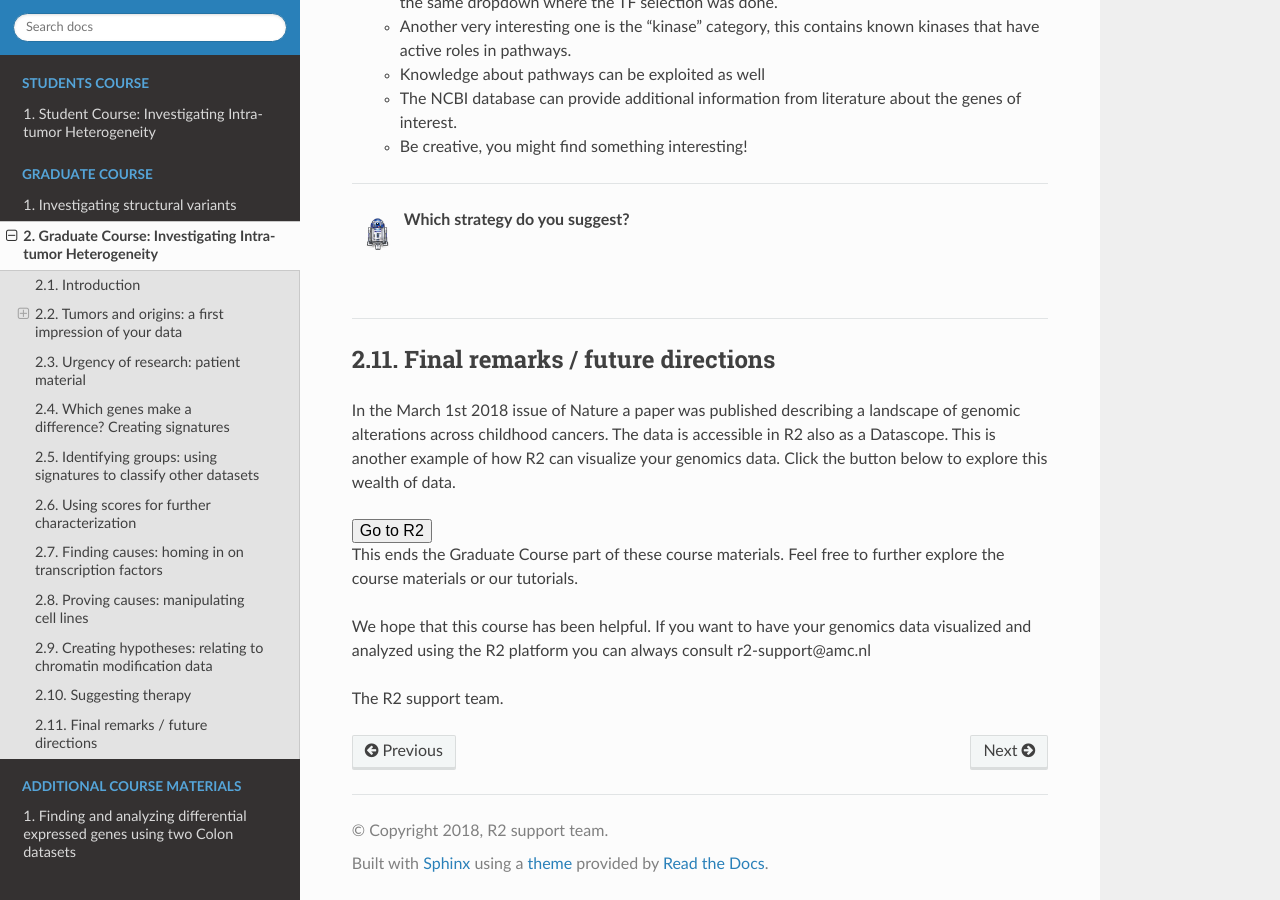
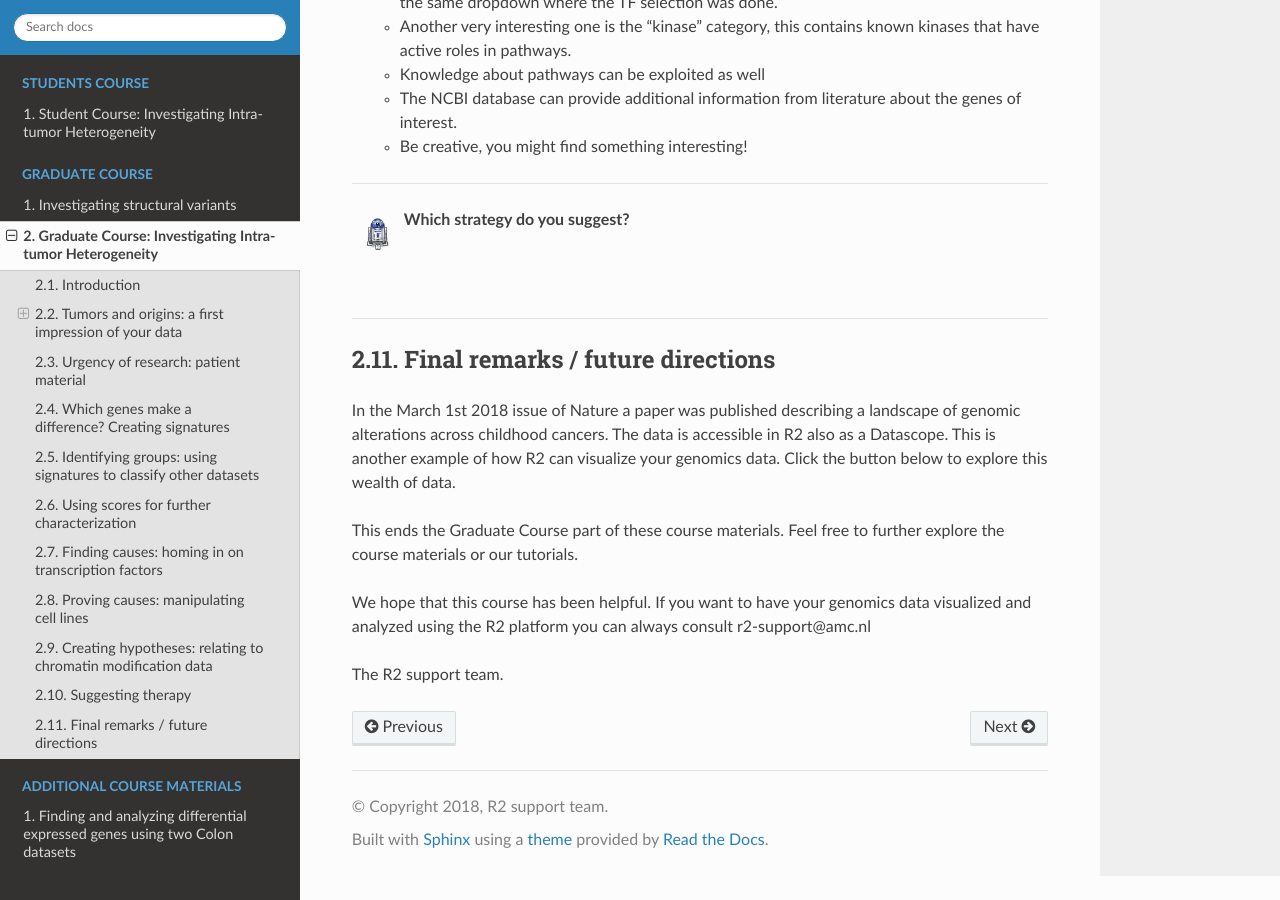
Before and after one commit to antronerds/r2-training-courses, a Sphinx documentation site: the page built from docs/Investigating_Tumor_Heterogeneity.md, in a window 1280 px wide and 900 px high, scrolled down 18294 px. Built offline with Sphinx 7.4.7 and the Read the Docs theme 2.0.0, drawn with Linux system fonts in a browser that asks for light colours.

Commit message:
DKFZ atascope button deleted

```diff
--- a/docs/Investigating_Tumor_Heterogeneity.md
+++ b/docs/Investigating_Tumor_Heterogeneity.md
@@ -909,12 +909,6 @@ Final remarks / future directions
 ---------------------------------
 In the March 1st 2018 issue of Nature a paper was published describing a landscape of genomic alterations across childhood cancers. The data is accessible in R2 also as a Datascope. This is another example of how R2 can visualize your genomics data. Click the button below to explore this wealth of data.
 
-<form name="dkfz-scope" action="http://hgserver1.amc.nl/cgi-bin/r2/main.cgi?" enctype="multipart/form-data" target="R2" method="post">
-  <input type="hidden" name="option" value="about_dscope">
-  <input type="hidden" name="dscope" value="DKFZ_PED">
-  <button type="submit" >Go to R2</button>
-</form>
-
 This ends the Graduate Course part of these course materials. Feel free to further explore the course materials or our tutorials.
 
 We hope that this course has been helpful. If you want to have your genomics data visualized and analyzed using the R2 platform you can always consult r2-support@amc.nl
```
